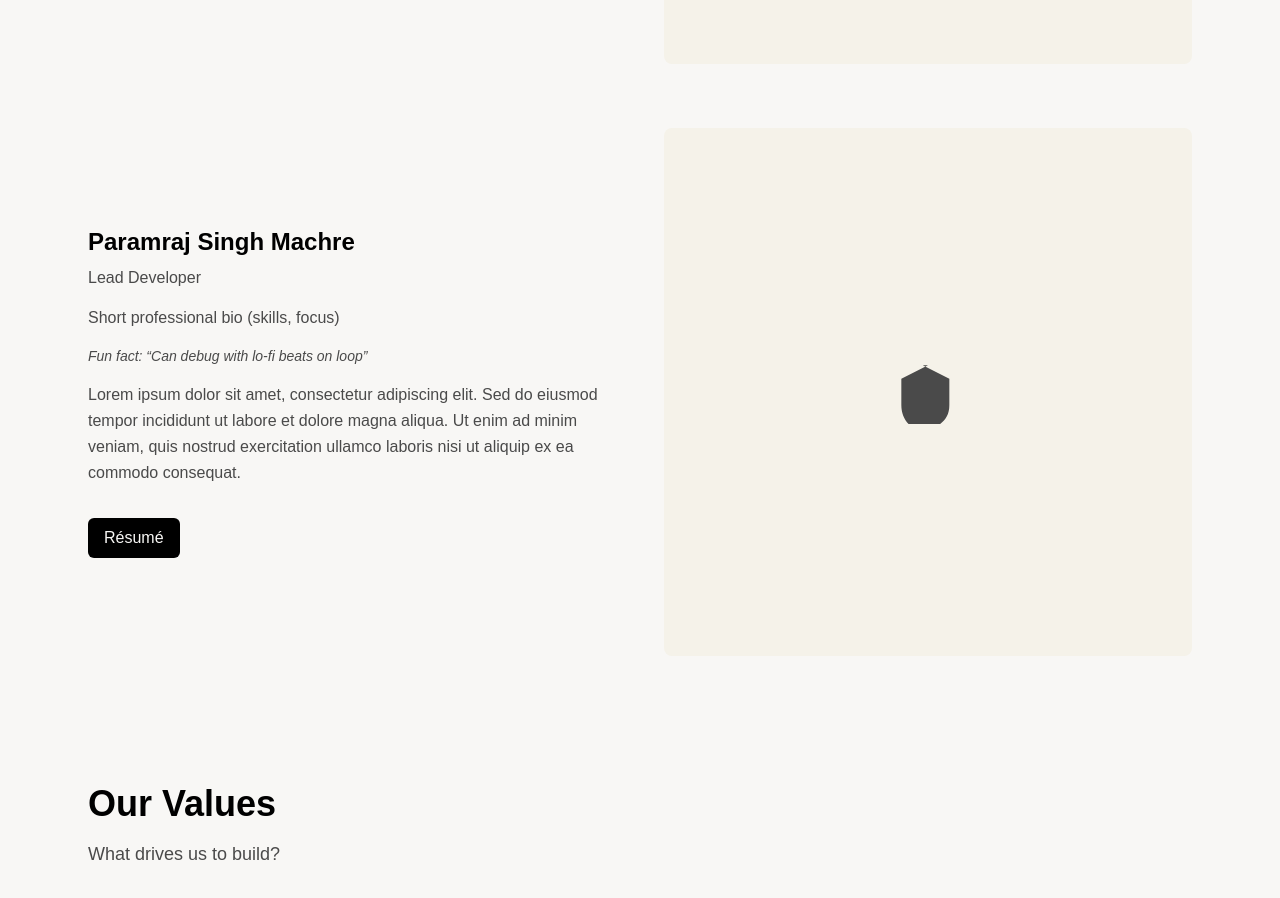
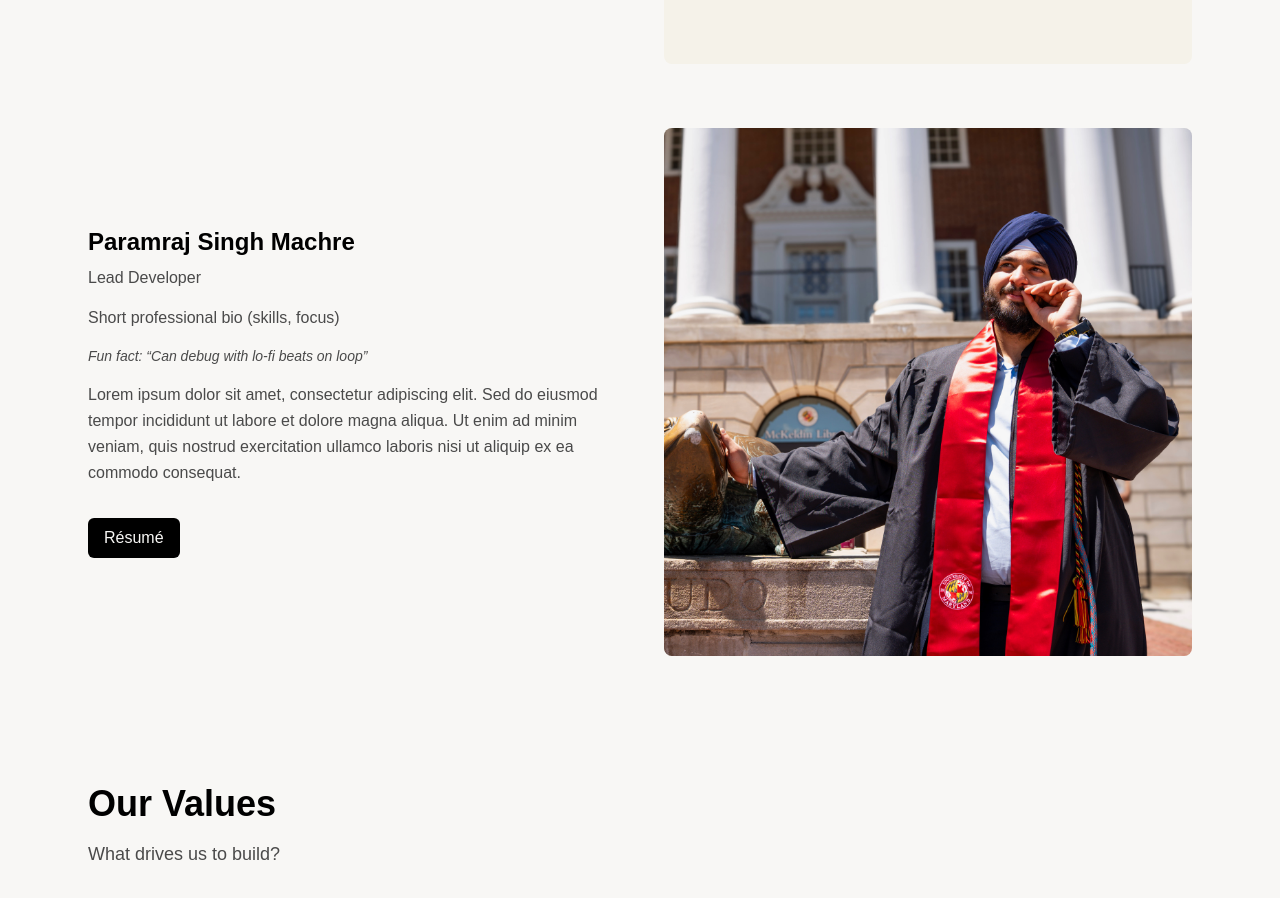
Before and after one commit to mahadevmohan/devcorpwebsite, a Next.js app: page /about in a window 1280 px wide. Shown: the part 1100-1998 px from the top of the page. Built offline with nearby package versions, Linux system fonts and the light colour scheme.

Commit message:
Fix: Uploaded picture and resume for Paramraj

```diff
--- a/src/app/about/page.tsx
+++ b/src/app/about/page.tsx
@@ -1,3 +1,5 @@
+import Image from "next/image";
+
 export default function AboutPage() {
   return (
     <main className="min-h-screen">
@@ -57,10 +59,14 @@ export default function AboutPage() {
           {/* Paramraj Singh Machre */}
           <div className="grid grid-cols-1 lg:grid-cols-2 gap-12 items-center">
             <div className="order-2">
-              <div className="aspect-square bg-alabaster rounded-lg flex items-center justify-center">
-                <svg className="w-16 h-16 text-davy-gray" fill="currentColor" viewBox="0 0 24 24">
-                  <path d="M12 2L2 7v10c0 5.55 3.84 9.74 9 9 5.16-.74 9-3.45 9-9V7l-10-5z" />
-                </svg>
+              <div className="aspect-square bg-alabaster rounded-lg overflow-hidden">
+                <Image
+                  src="/Images/paramraj-photo.jpg"
+                  alt="Paramraj Singh Machre"
+                  width={400}
+                  height={400}
+                  className="w-full h-full object-cover object-[100%_50%]"
+                />
               </div>
             </div>
             <div className="order-1">
@@ -74,7 +80,7 @@ export default function AboutPage() {
                 </p>
                 <div className="pt-4">
                   <a
-                    href="#"
+                    href="/Resume/ParamrajSinghMachre_Resume.pdf"
                     target="_blank"
                     rel="noopener noreferrer"
                     className="inline-block px-4 py-2 bg-black text-seasalt rounded-md hover:bg-davy-gray transition-colors"
--- a/src/app/contact/page.tsx
+++ b/src/app/contact/page.tsx
@@ -35,7 +35,7 @@ export default function ContactPage() {
                   </div>
                   <div>
                     <h3 className="font-semibold text-black mb-1">Email</h3>
-                    <p className="text-davy-gray">hello@devcorp.com</p>
+                    <p className="text-davy-gray">devcorptechllc@gmail.com</p>
                     <p className="text-sm text-silver">We&apos;ll get back to you within 24 hours</p>
                   </div>
                 </div>
@@ -49,7 +49,7 @@ export default function ContactPage() {
                   </div>
                   <div>
                     <h3 className="font-semibold text-black mb-1">Location</h3>
-                    <p className="text-davy-gray">San Francisco, CA</p>
+                    <p className="text-davy-gray">Chicago, IL</p>
                     <p className="text-sm text-silver">Remote-first team</p>
                   </div>
                 </div>
```
Also changed, not shown: public/Images/paramraj-photo.jpg (added), 1 other file (tests, documents, lock files or other folders).
